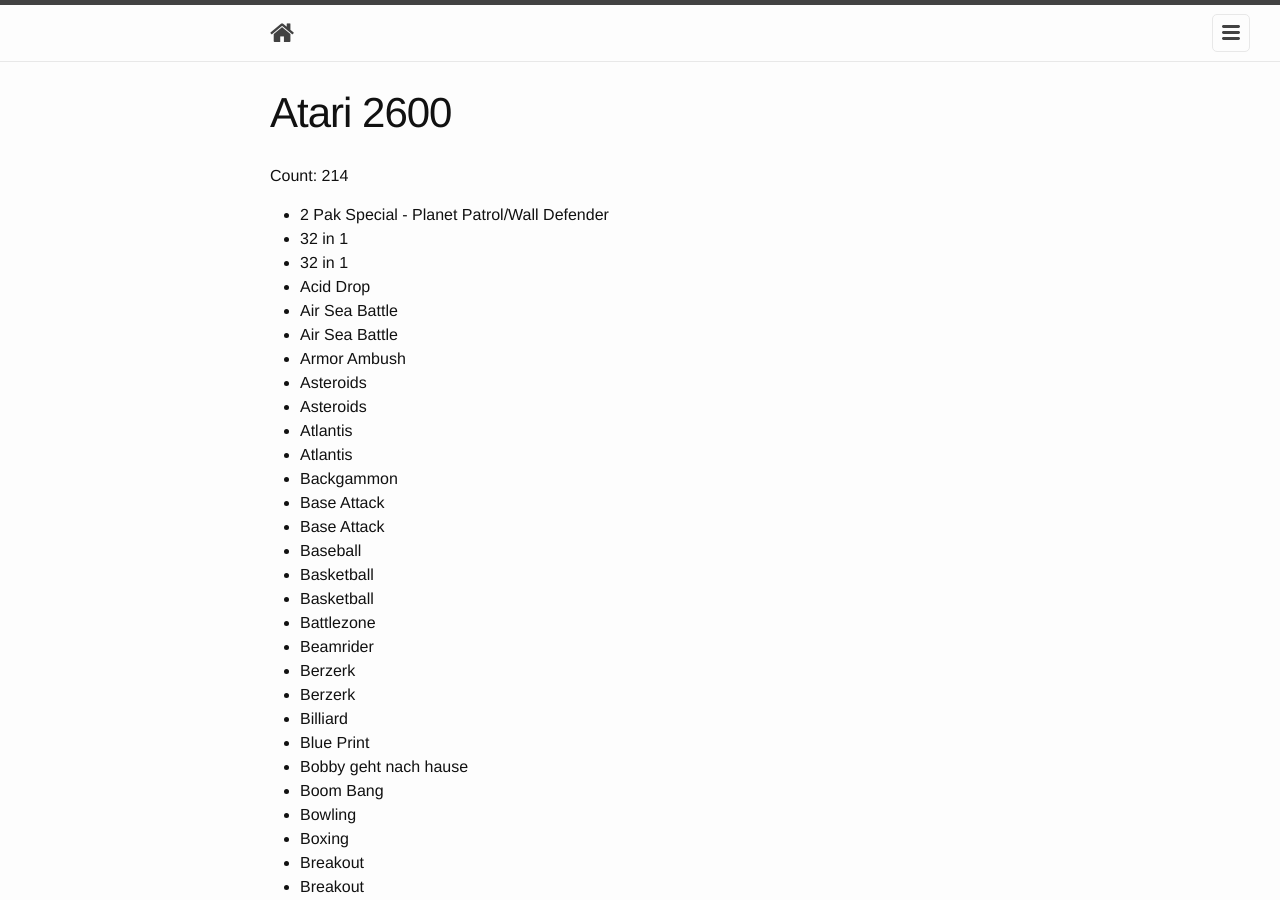
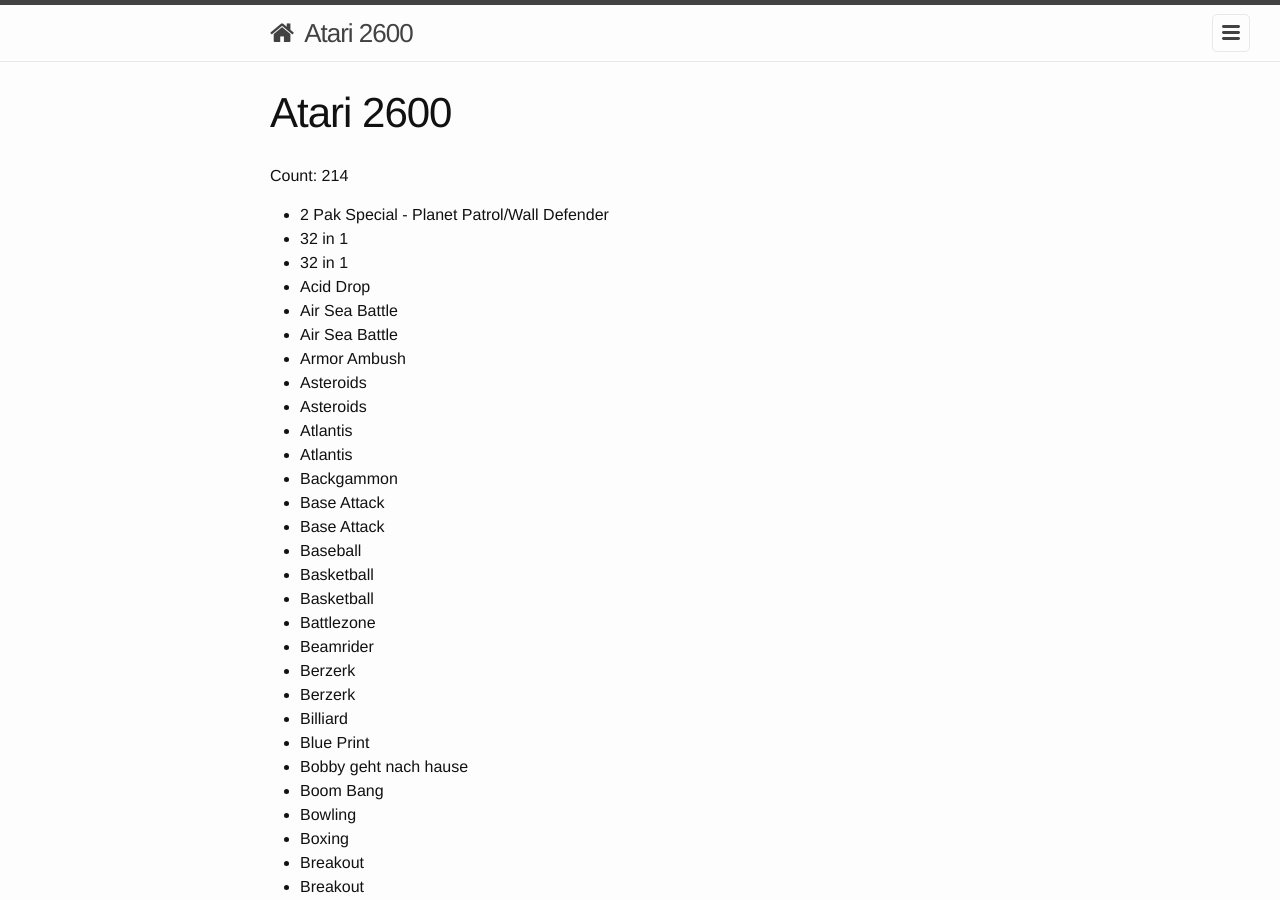
Before and after one commit to stpe/games, a Jekyll site: the page built from atari2600.md, in a window 1280 px wide and 900 px high. Built offline with Jekyll 4.4.1, drawn with Linux system fonts in a browser that asks for light colours; nearby versions of some CDN libraries.

Commit message:
Page title in header

```diff
--- a/_includes/header.html
+++ b/_includes/header.html
@@ -2,11 +2,9 @@
 
   <div class="wrapper">
 
-<!--     <a class="site-title" href="{{ site.baseurl }}/">{{ site.title }}</a>
- -->
     <a class="site-title" href="{{ site.baseurl }}/"><i class="fa fa-home"></i></a>
+    <span class="site-title">&nbsp; {{ page.title }}</span>
     <nav class="site-nav">
-
       <a href="#" class="menu-icon">
         <svg viewBox="0 0 18 15">
           <path fill="#424242" d="M18,1.484c0,0.82-0.665,1.484-1.484,1.484H1.484C0.665,2.969,0,2.304,0,1.484l0,0C0,0.665,0.665,0,1.484,0 h15.031C17.335,0,18,0.665,18,1.484L18,1.484z"/>
```
